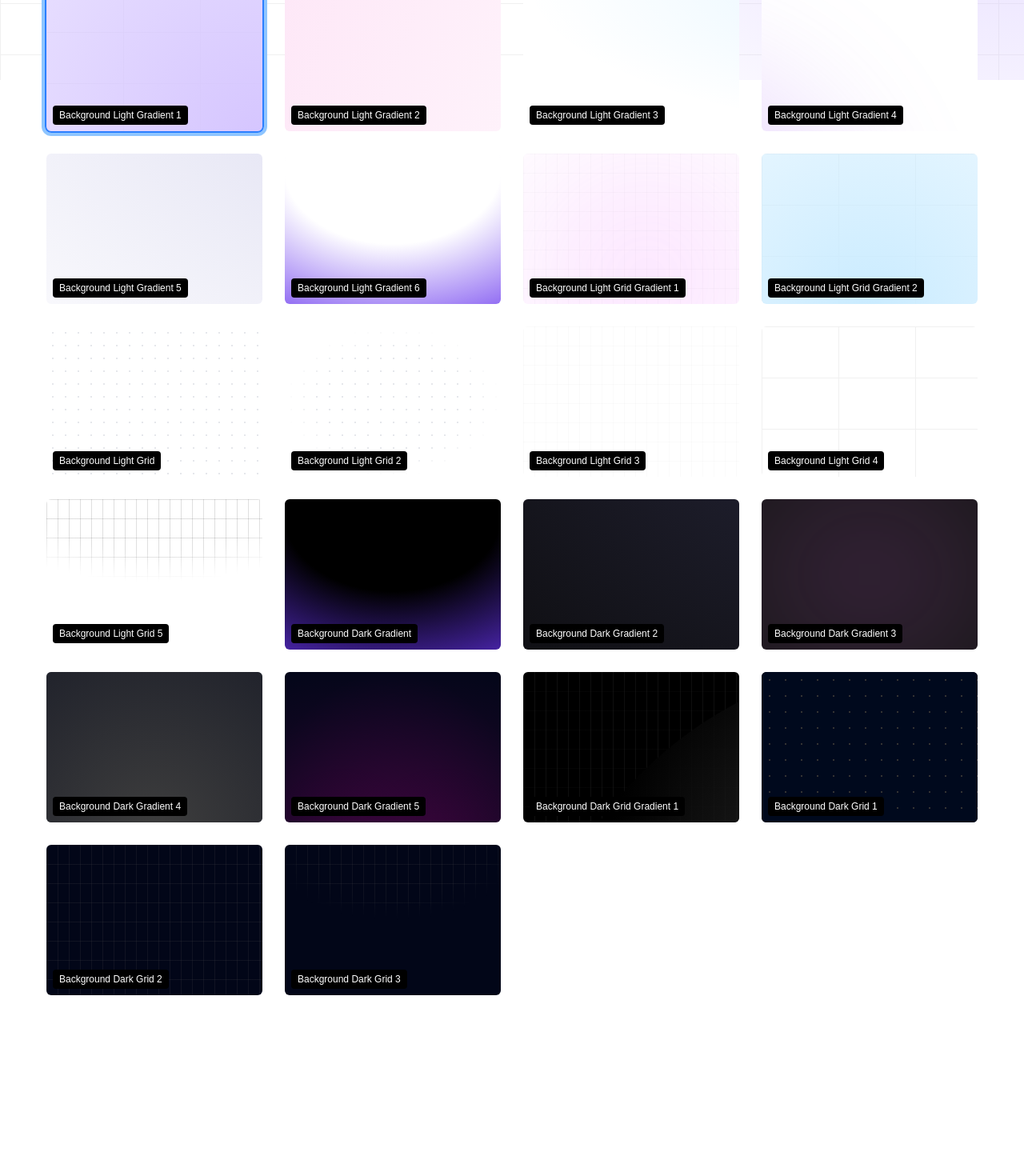
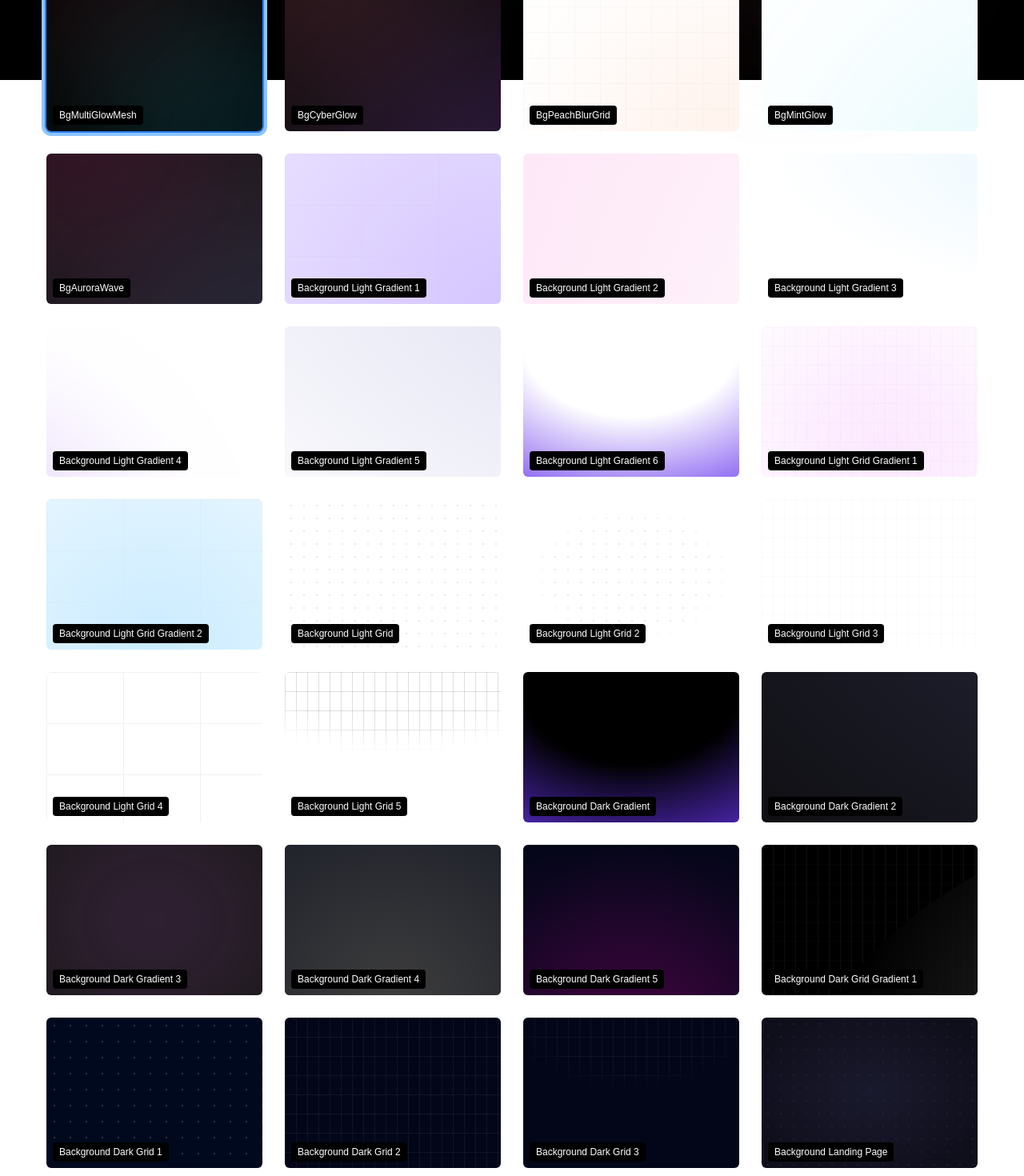
Before and after one commit to pavannitheesh/bggallery, a Next.js app: page / in a window 1280 px wide. Shown: the part 700-2170 px from the top of the page at 80% size. Before the commit the page ends 2026 px from the top, so only its background shows below. Built offline with nearby package versions, Linux system fonts and the light colour scheme.

Commit message:
feat(background): add new background components and modern landing page

```diff
--- a/data/background.tsx
+++ b/data/background.tsx
@@ -1,3 +1,12 @@
+
+const BgAuroraWave = () => {
+  return (
+    <div className="absolute inset-0 -z-10 h-full w-full bg-neutral-900">
+      <div className="absolute top-[10%] left-[5%] h-[500px] w-[500px] rounded-full bg-[radial-gradient(circle,rgba(120,119,198,0.3),transparent)] blur-[120px]" />
+      <div className="absolute bottom-[15%] right-[10%] h-[400px] w-[400px] rounded-full bg-[radial-gradient(circle,rgba(255,0,122,0.2),transparent)] blur-[100px]" />
+    </div>
+  );
+};
 const BgLightGrid1 = () => {
   return (
     <div className="absolute inset-0 -z-10 h-full w-full bg-white bg-[radial-gradient(#e5e7eb_1px,transparent_1px)] [background-size:16px_16px]" />
@@ -155,8 +164,94 @@ const BgDarkGrid3 = () => {
     </div>
   );
 };
+const BgModernLanding = ({ mode = 'light' }) => {
+  const isDark = mode === 'dark';
+
+  return (
+    <div
+      className={`absolute inset-0 -z-10 h-full w-full transition-colors duration-1000 ${
+        isDark ? 'bg-[#0f0f1c]' : 'bg-[#fdfdfd]'
+      }`}
+    >
+      {/* Gradient Overlay */}
+      <div
+        className={`absolute inset-0 ${
+          isDark
+            ? 'bg-[radial-gradient(ellipse_at_center,_#1a1a2e_0%,_transparent_80%)]'
+            : 'bg-[radial-gradient(circle_at_50%_30%,_#c7d2fe_0%,_transparent_60%)]'
+        }`}
+      />
+
+      {/* Grid Pattern */}
+      <div
+        className={`absolute inset-0 ${
+          isDark
+            ? 'bg-[radial-gradient(#2d2d48_1px,_transparent_1px)]'
+            : 'bg-[radial-gradient(#e5e7eb_1px,_transparent_1px)]'
+        } [background-size:16px_16px] opacity-50`}
+      />
+    </div>
+  );
+};
+const BgMintGlow = () => {
+  return (
+    <div className="absolute inset-0 -z-10 h-full w-full bg-white">
+      <div className="absolute top-[30%] left-[40%] h-[600px] w-[600px] rounded-full bg-[radial-gradient(circle,rgba(34,211,238,0.3),transparent)] blur-[150px]" />
+    </div>
+  );
+};
+const BgPeachBlurGrid = () => {
+  return (
+    <div className="relative h-full w-full bg-white">
+      <div className="absolute inset-0 bg-[linear-gradient(to_right,#f5f5f599_1px,transparent_1px),linear-gradient(to_bottom,#f5f5f599_1px,transparent_1px)] bg-[size:32px_32px]" />
+      <div className="absolute top-[10%] left-[20%] h-[400px] w-[400px] rounded-full bg-[radial-gradient(circle,rgba(255,186,150,0.3),transparent)] blur-[100px]" />
+    </div>
+  );
+};
+const BgCyberGlow = () => {
+  return (
+    <div className="relative h-full w-full bg-neutral-950">
+      <div className="absolute top-[15%] left-[10%] h-[500px] w-[500px] rounded-full bg-[radial-gradient(circle,rgba(168,85,247,0.3),transparent)] blur-[100px]" />
+      <div className="absolute bottom-[10%] right-[10%] h-[400px] w-[400px] rounded-full bg-[radial-gradient(circle,rgba(251,113,133,0.25),transparent)] blur-[100px]" />
+    </div>
+  );
+};
+const BgMultiGlowMesh = () => {
+  return (
+    <div className="relative h-full w-full bg-black">
+      <div className="absolute top-[5%] left-[10%] h-[300px] w-[300px] rounded-full bg-[radial-gradient(circle,rgba(0,255,234,0.2),transparent)] blur-[100px]" />
+      <div className="absolute bottom-[10%] right-[10%] h-[300px] w-[300px] rounded-full bg-[radial-gradient(circle,rgba(255,99,132,0.2),transparent)] blur-[100px]" />
+      <div className="absolute top-[40%] left-[45%] h-[250px] w-[250px] rounded-full bg-[radial-gradient(circle,rgba(54,162,235,0.2),transparent)] blur-[100px]" />
+    </div>
+  );
+};
 
 export const BACKGROUND_OPTIONS = [
+  {
+    name: 'BgMultiGlowMesh',
+    component: <BgMultiGlowMesh />,
+    theme: 'dark',
+  },
+  {
+    name: 'BgCyberGlow',
+    component: <BgCyberGlow />,
+    theme: 'dark',
+  },
+  {
+    name: 'BgPeachBlurGrid',
+    component: <BgPeachBlurGrid />,
+    theme: 'light',
+  },
+  {
+    name: 'BgMintGlow',
+    component: <BgMintGlow />,
+    theme: 'light',
+  },
+  {
+    name: 'BgAuroraWave',
+    component: <BgAuroraWave />,
+    theme: 'dark',
+  },
   {
     name: 'Background Light Gradient 1',
     component: <BgLightGradient1 />,
@@ -267,4 +362,9 @@ export const BACKGROUND_OPTIONS = [
     component: <BgDarkGrid3 />,
     theme: 'dark',
   },
+  {
+    name: 'Background Landing Page',
+    component: <BgModernLanding mode="dark" />,
+    theme: 'dark',
+  }
 ] as const;
```
